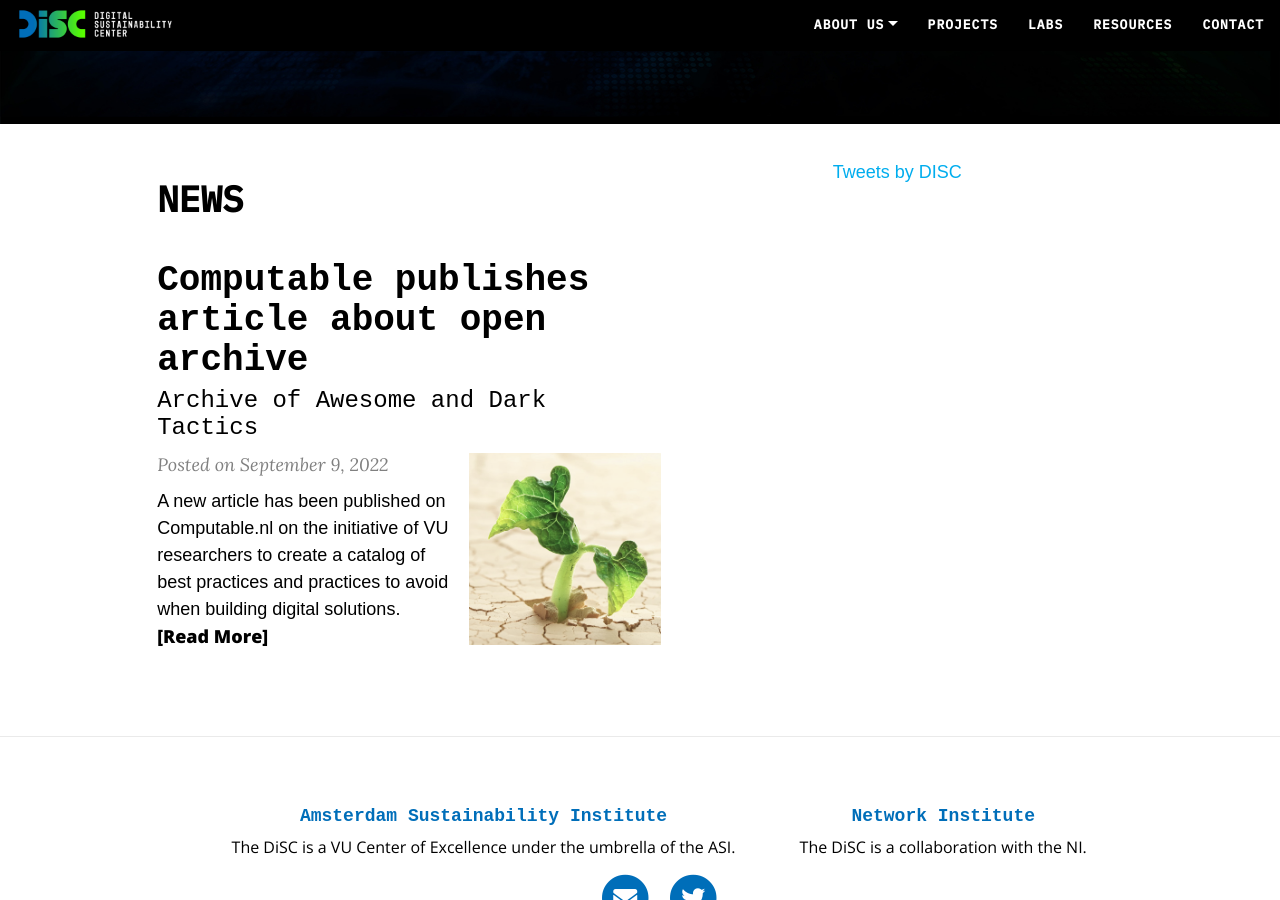
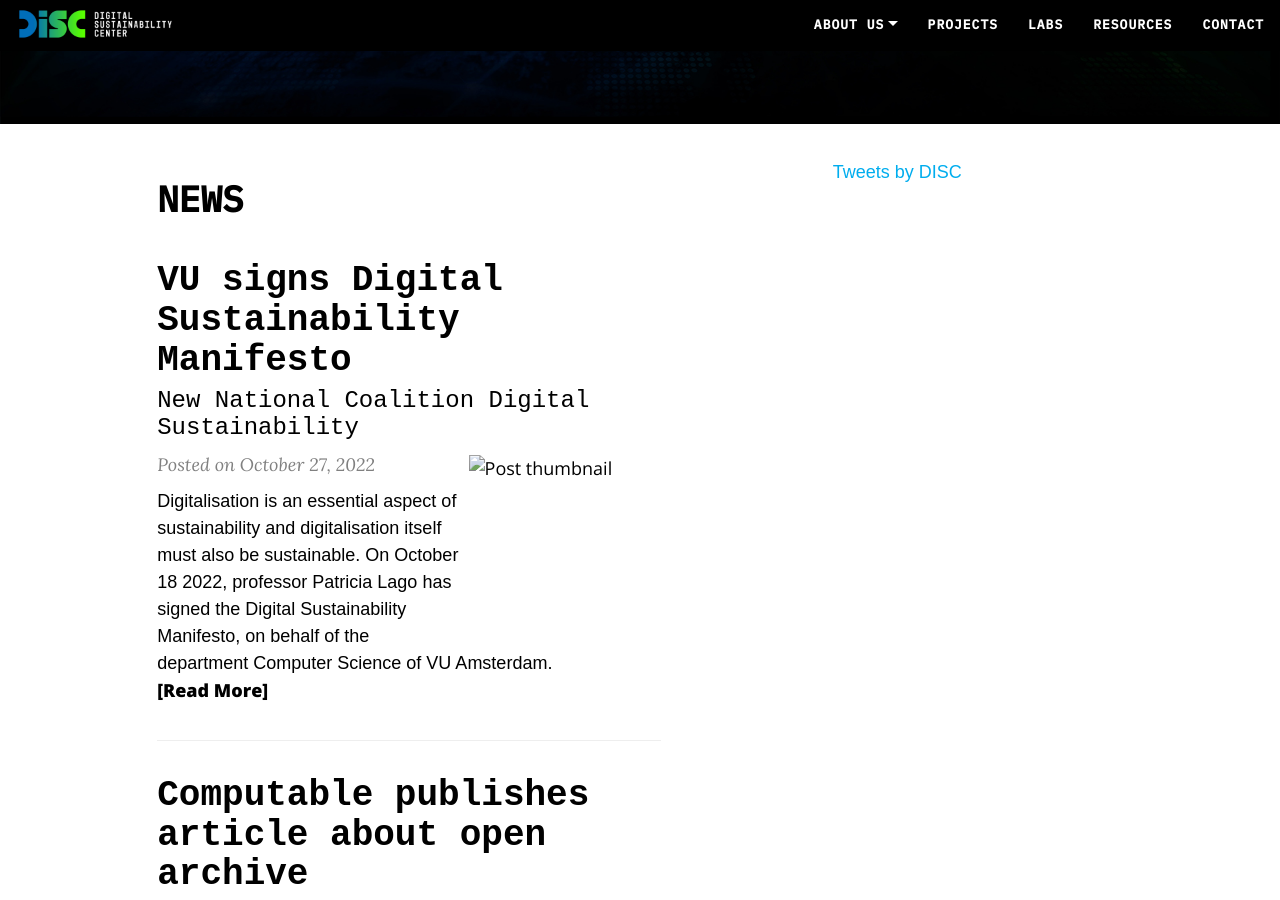
Before and after one commit to S2-group/disc-website.github.io, a Jekyll site: the page built from index.html, in a window 1280 px wide and 900 px high, scrolled down 328 px. Built offline with Jekyll 4.4.1, drawn with Linux system fonts in a browser that asks for light colours; nearby versions of some CDN libraries; the list of posts is cut into pages by our own code; comment, search, counter and statistics services are not loaded.

Commit message:
adding new news piece

```diff
--- /dev/null
+++ b/_posts/2022-10-27-NationalCoalitionDigitalSustainability.md
@@ -0,0 +1,23 @@
+---
+layout: post
+title: VU signs Digital Sustainability Manifesto
+subtitle: New National Coalition Digital Sustainability
+cover-img: /assets/img/posts-screenshots/20221018-plago-manifest-NCDD.png
+thumbnail-img: /assets/img/posts-screenshots/20221018-plago-manifest-NCDD.png
+share-img: /assets/img/posts-screenshots/Coalitie-Duurzame-Digitalisering-Logo-JPG.jpg
+---
+
+Digitalisation is an essential aspect of sustainability and digitalisation itself must also be sustainable.
+On October 18 2022, professor Patricia Lago has signed the **Digital Sustainability Manifesto**,
+on behalf of the department Computer Science of VU Amsterdam.
+
+Building upon our work, among others, on the
+<a target="blank" href="https://amsterdameconomicboard.com/en/news/leap-technology-landscape-trends-and-scenarios/">
+LEAP Technology Landscape</a> under the leadership of the Amsterdam Economic Board,
+they transitioned into the new **National Coalition Digital Sustainability** (NCDD)
+which counts about **70 organizations nationwide**.
+In Nieuwspoort, the signed manifesto was then handed over to Minister Micky Adriaansens (Economic Affairs and Climate).
+VU's participation in the NCDD and its manifesto further confirm the strong position and commitment of the VU
+in digital sustainability, for both education and research, and its role for an inclusive digital society.
+
+Click <a target="blank" href="https://coalitieduurzamedigitalisering.nl/">here</a> to read the manifesto.
```
Also changed, not shown: _posts/2022-09-09-computable_open_archive.md (+0 -1 lines).
